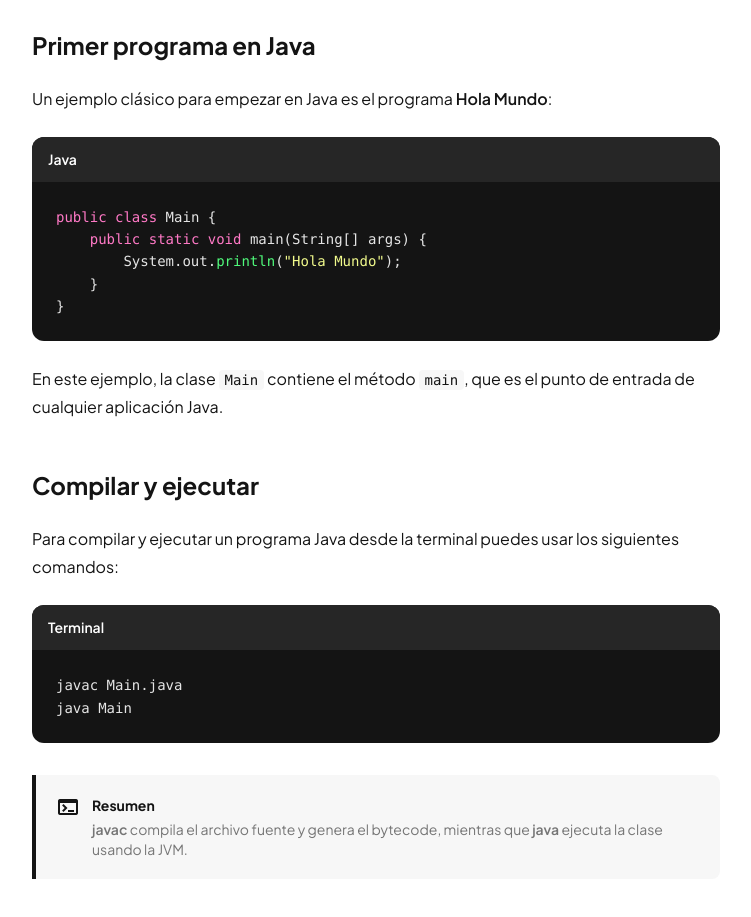
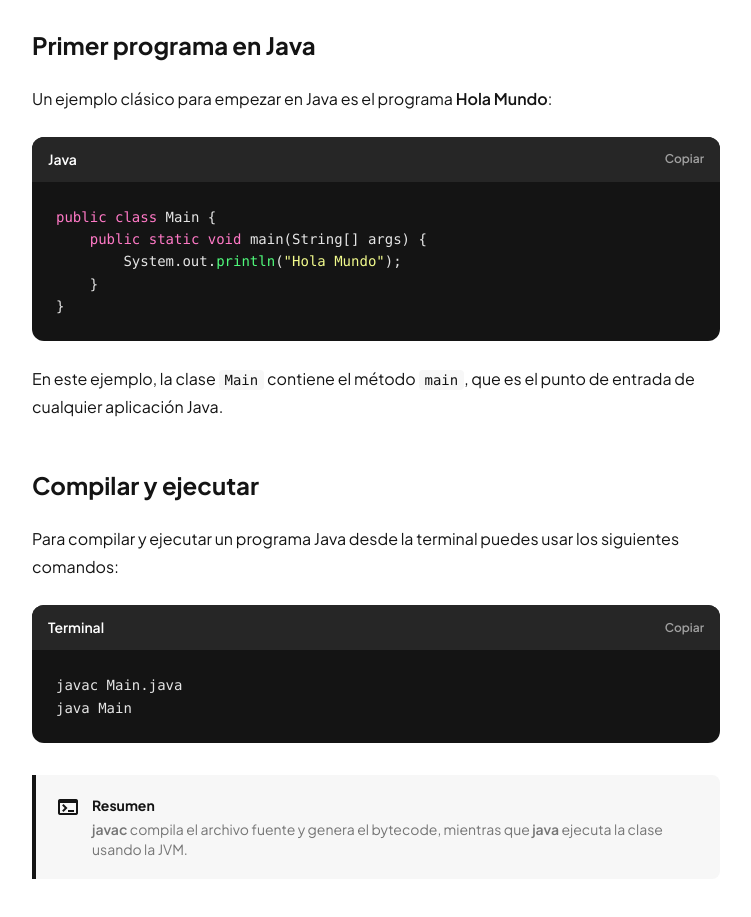
Before and after one commit to AJVP1/java, a React (Vite) app: page / in a window 1280 px wide. Shown: the part 1680-2597 px from the top of the page, without its empty margins (280-1031 px from the left). Built offline with nearby package versions, Linux system fonts and the light colour scheme.

Commit message:
agrego boton de copiar en Codeblock

```diff
--- a/src/components/Codeblock.tsx
+++ b/src/components/Codeblock.tsx
@@ -1,13 +1,36 @@
+import { useRef, useState } from "react";
+
 interface CodeblockProps {
   code: string;
   title?: string;
 }
 
 export default function Codeblock({ code, title }: CodeblockProps) {
+  const codeRef = useRef<HTMLElement>(null);
+  const [copied, setCopied] = useState(false);
+
+  const handleCopy = () => {
+    if (codeRef.current) {
+      navigator.clipboard.writeText(codeRef.current.textContent ?? "");
+      setCopied(true);
+      setTimeout(() => setCopied(false), 2000);
+    }
+  };
+
   return (
     <div className="code-box my-8 -mx-6">
-      {title && <div className="code-header">{title}</div>}
-      <pre dangerouslySetInnerHTML={{ __html: code }} />
+      <div className="code-header flex items-center justify-between">
+        <span>{title}</span>
+        <button
+          onClick={handleCopy}
+          className="text-xs text-[#a0a0a0] hover:text-white transition-colors cursor-pointer"
+        >
+          {copied ? "Copiado" : "Copiar"}
+        </button>
+      </div>
+      <pre>
+        <code ref={codeRef} dangerouslySetInnerHTML={{ __html: code }} />
+      </pre>
     </div>
   );
 }
```
